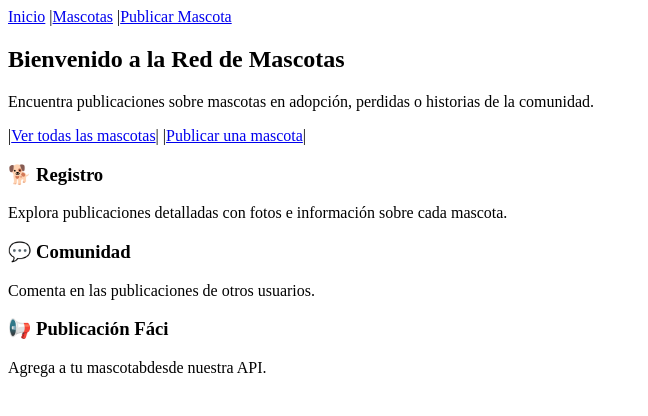
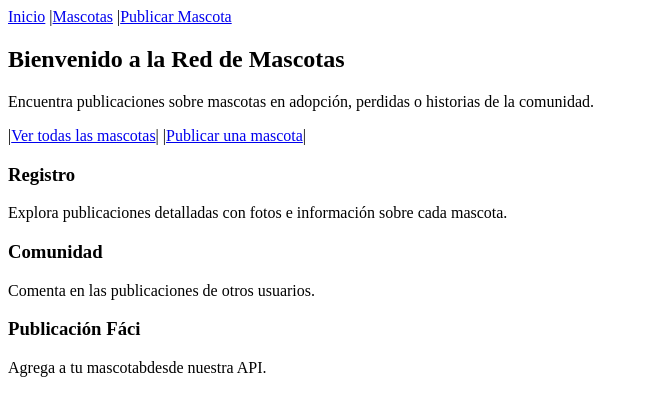
Before and after one commit to Peschke/MascotaApp, a React (Vite) app: page / in a window 1280 px wide. Shown: the top 416 px of the page, without its empty margins (0-648 px from the left). Built offline with nearby package versions, Linux system fonts and the light colour scheme.

Commit message:
fix: limpieza de contenido

```diff
--- a/src/pages/HomePage.jsx
+++ b/src/pages/HomePage.jsx
@@ -25,17 +25,17 @@ function HomePage() {
       {/* Sección de características o accesos rápidos */}
       <section>
         <div>
-          <h3>🐕 Registro</h3>
+          <h3>Registro</h3>
           <p>Explora publicaciones detalladas con fotos e información sobre cada mascota.</p>
         </div>
 
         <div>
-          <h3>💬 Comunidad</h3>
+          <h3>Comunidad</h3>
           <p>Comenta en las publicaciones de otros usuarios.</p>
         </div>
 
         <div>
-          <h3>📢 Publicación Fáci</h3>
+          <h3>Publicación Fáci</h3>
           <p>Agrega a tu mascotabdesde nuestra API.</p>
         </div>
       </section>
```
